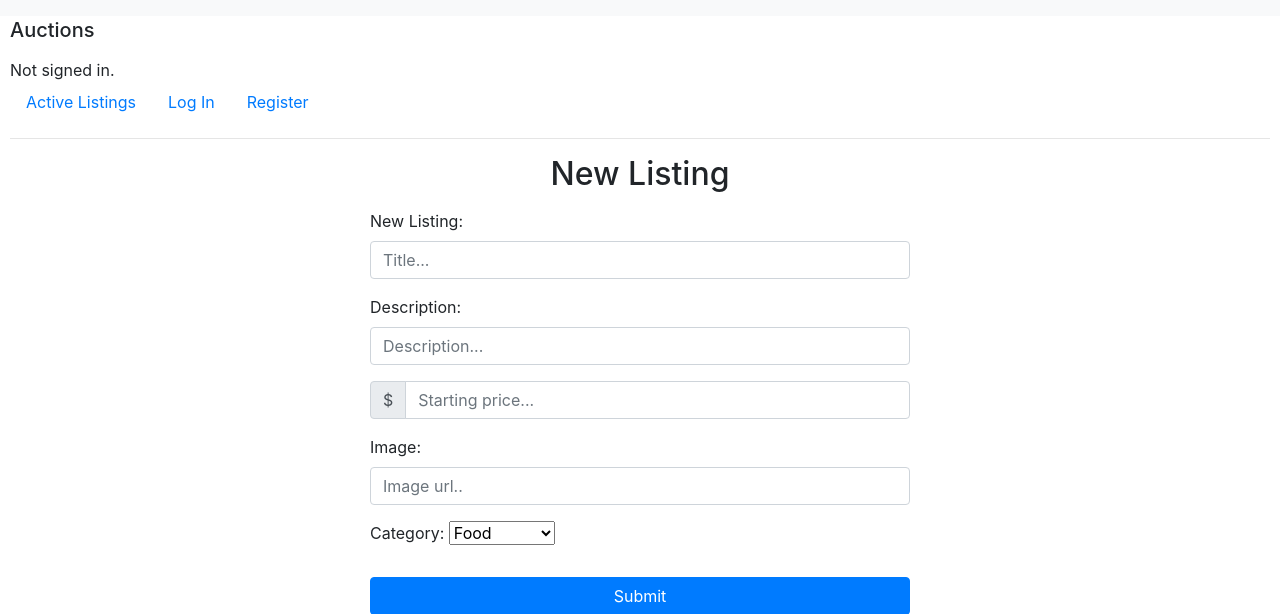
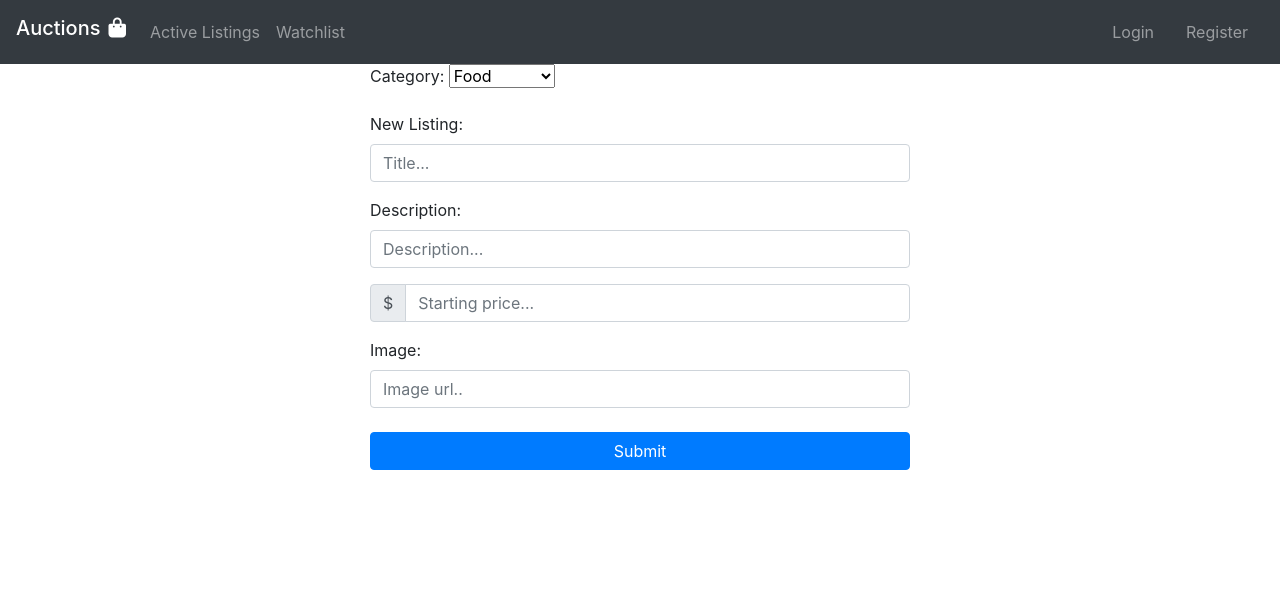
Before and after one commit to the-vegetarian-vampire/Commerce, a Django app: page /create in a window 1280 px wide. Shown: the top 614 px of the page. Run offline with Django 3.2, Linux system fonts and the light colour scheme; data comes from the database, SQL or seed files in the repository; both versions use the stored data as it was after the commit; some libraries are stand-ins or nearby versions.

Commit message:
Add files via upload

```diff
--- a/commerce/auctions/static/auctions/styles.css
+++ b/commerce/auctions/static/auctions/styles.css
@@ -1,3 +1,9 @@
 body {
     padding: 10px;
 }
+
+.img {
+    width: 200px;
+    height: 300px;
+    object-fit: cover;
+}
--- a/commerce/auctions/templates/auctions/create_new.html
+++ b/commerce/auctions/templates/auctions/create_new.html
@@ -1,4 +1,6 @@
 {% extends "auctions/layout.html" %}
+
+{% block title %}{% endblock %}
 
 {% block body %}
     <h2 class="text-center title">New Listing</h2>
@@ -8,6 +10,16 @@
             <div class="col-10 col-md-8 col-lg-6 pt-2">
             <form action="{% url 'create' %}" method="POST">
                 {% csrf_token %}
+
+        <div class="form-group">
+          <label for="category">Category:</label>
+          <select name="category" id="category">
+              {% for cat in categories %}
+              <option value="{{ cat }}">{{ cat }}</option>
+              {% endfor %}
+          </select>
+        </div>
+
         <div class="form-group">
           <label for="title">New Listing:</label>
           <input type="text" name="title" class="form-control" id="title" placeholder="Title...">
@@ -27,14 +39,6 @@
             <label for="Image">Image:</label>
             <input type="text" name="image" class="form-control" id="image" placeholder="Image url..">
           </div>
-          <div class="form-group">
-            <label for="category">Category:</label>
-            <select name="category" id="category">
-                {% for cat in categories %}
-                <option value="{{ cat }}">{{ cat }}</option>
-                {% endfor %}
-            </select>
-          </div>
           <div class="form-group my-4">
             <button type="submit" class="btn btn-primary btn-customized btn-block">Submit</button>
         </div>
--- a/commerce/auctions/templates/auctions/layout.html
+++ b/commerce/auctions/templates/auctions/layout.html
@@ -3,37 +3,36 @@
 <!DOCTYPE html>
 <html lang="en">
     <head>
-        <title>{% block title %}Auctions{% endblock %}</title>
+        <title>{% block title %}{% endblock %}</title>
         <link rel="stylesheet" href="https://stackpath.bootstrapcdn.com/bootstrap/4.4.1/css/bootstrap.min.css" integrity="sha384-Vkoo8x4CGsO3+Hhxv8T/Q5PaXtkKtu6ug5TOeNV6gBiFeWPGFN9MuhOf23Q9Ifjh" crossorigin="anonymous">
         <link href="{% static 'auctions/styles.css' %}" rel="stylesheet">
+        <script src="https://kit.fontawesome.com/ee1e4d6724.js" crossorigin="anonymous"></script>
     </head>
     <body>
-        <nav class="navbar fixed-top navbar-light bg-light navbar-expand-lg"></nav>
-        <h2 class="navbar-brand">Auctions<i class="fas fa-shopping-bag pl-2"></i></h2>
-        <div>
-            {% if user.is_authenticated %}
-            {% else %}
-                Not signed in.
-            {% endif %}
-        </div>
-        <ul class="nav">
+        <nav class="navbar fixed-top navbar-dark bg-dark navbar-expand-lg">
+        <h4 class="navbar-brand">Auctions<i class="fas fa-shopping-bag pl-2"></i></h4>
+        <button class="navbar-toggler" type="button" data-toggle="collapse" data-target="#navbarSupportedContent" aria-controls="navbarSupportedContent" aria-expanded="false" aria-label="Toggle navigation">
+        <span class="navbar-toggler-icon"></span>
+        </button>
+        <div class="collapse navbar-collapse" id="navbarSupportedContent">
+            <ul class="navbar-nav mr-auto">
                 <li class="nav-item">
                     <a class="nav-link" href="{% url 'index' %}">Active Listings</a>
                 </li>
-            {% if user.is_authenticated %}
                 <li class="nav-item">
                     <a class="nav-link" href="{% url 'display_watchlist' %}">Watchlist</a>
                 </li>
+                {% if user.is_authenticated %}
                     <li class="nav-item">
                         <a class="nav-link" href="{% url 'categories' %}">Categories</a>
                     </li>
                     <li class="nav-item">
                         <a class="nav-link" href="{% url 'create' %}">Create Listing</a>
                     </li>
-                <li class="nav-item">
-                    <a class="nav-link" href="{% url 'logout' %}">Log Out</a>
-                </li>
-
+                {% endif %}
+            </ul>
+            <ul class="navbar-nav justify-content-end">
+                {% if user.is_authenticated %}
                     <li class="nav-item dropdown">
                         <a class="nav-link dropdown-toggle" href="#" id="navbarDropdownMenuLink" role="button" data-toggle="dropdown" aria-haspopup="true" aria-expanded="false">
                             <i class="fa fa-user pr-1" aria-hidden="true"></i> Signed in as <strong>{{ user.username }}</strong>
@@ -42,17 +41,13 @@
                             <a class="dropdown-item" href="{% url 'logout' %}">Log out</a>
                         </div>
                     </li>
-
                     {% else %}
-                <li class="nav-item">
-                    <a class="nav-link" href="{% url 'login' %}">Log In</a>
-                </li>
-                <li class="nav-item">
-                    <a class="nav-link" href="{% url 'register' %}">Register</a>
-                </li>
+                        <a class="nav-link mx-lg-2" href="{% url 'login' %}">Login</a>
+                        <a class="nav-link mx-lg-2 " href="{% url 'register' %}">Register</a>
                     {% endif %}
                 </ul>
-        <hr>
+            </div>
+        </nav>
         {% block body %}
         {% endblock %}
     </body>
```
Also changed, not shown: commerce/auctions/templates/auctions/categories.html (+14 -0 lines), commerce/auctions/templates/auctions/index.html (+4 -15 lines), commerce/db.sqlite3. Lines whose indentation alone changed are shown as unchanged.
